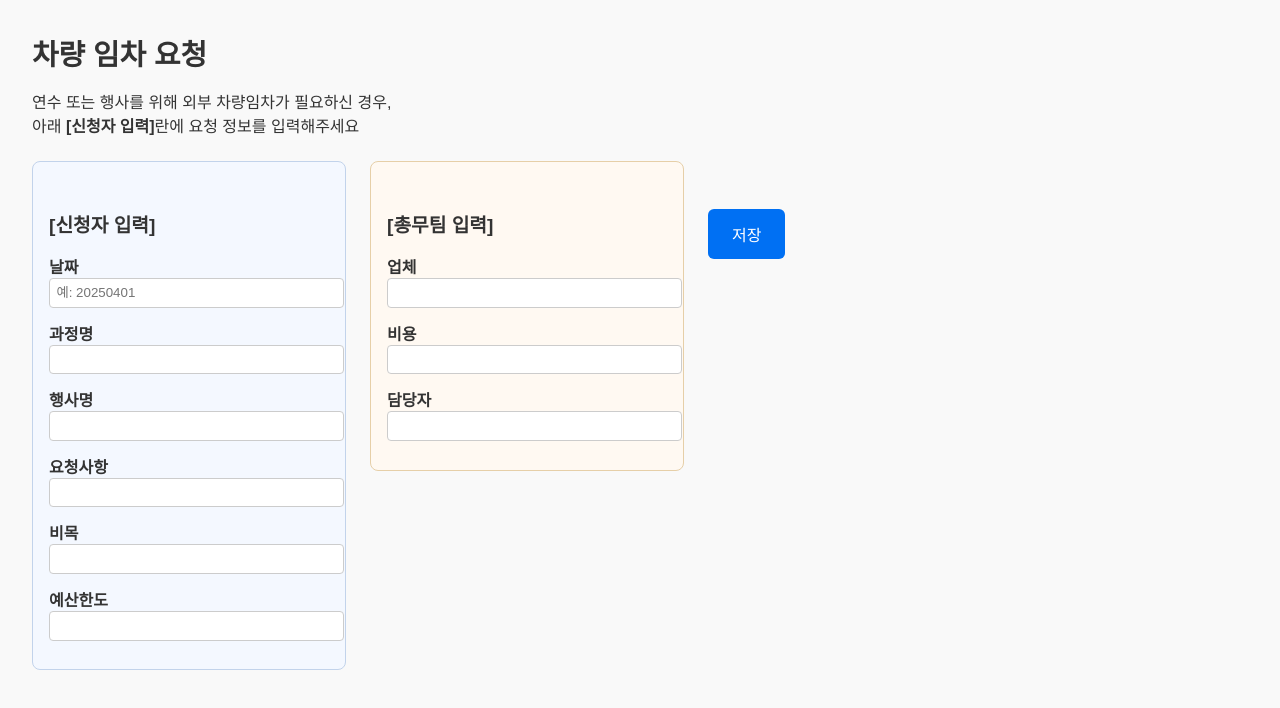
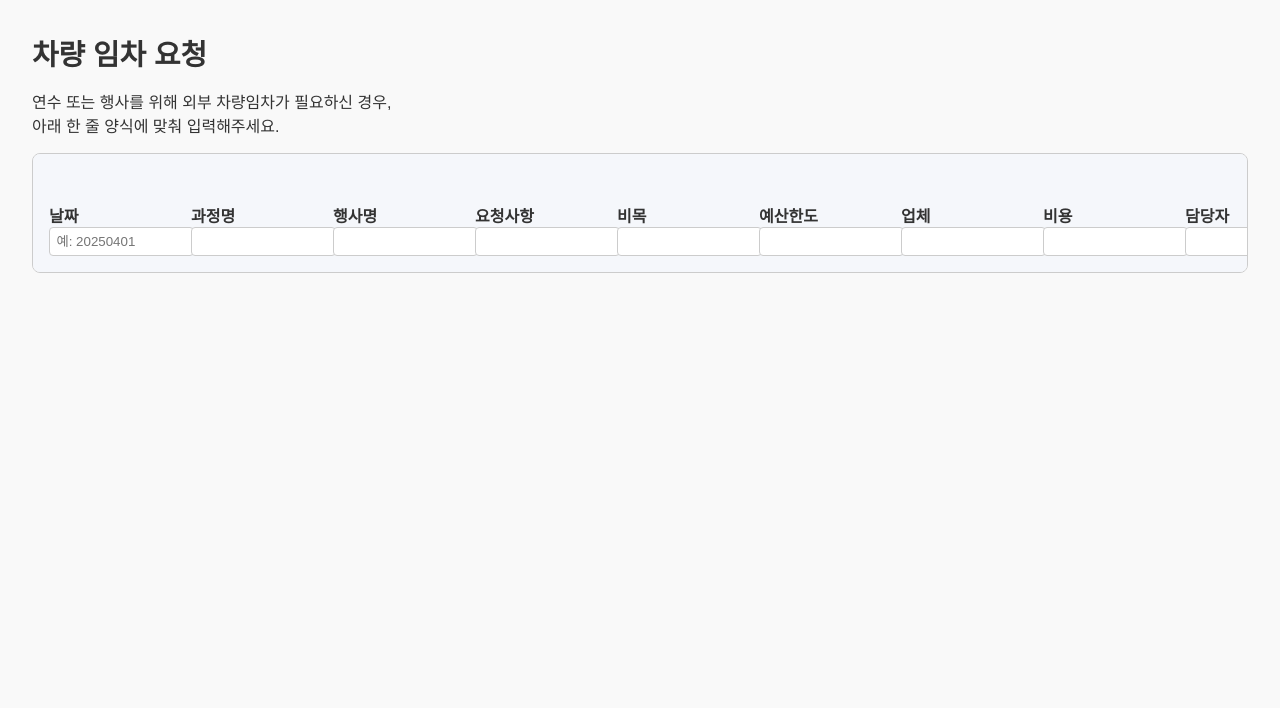
Before and after one commit to chanlee37001500/draft-generator-final, a React (Create React App) app: page / in a window 1280 px wide. Shown: the top 708 px of the page. Built offline with nearby package versions, Linux system fonts and the light colour scheme.

Commit message:
Update DraftGenerator.js

```diff
--- a/src/DraftGenerator.js
+++ b/src/DraftGenerator.js
@@ -79,27 +79,33 @@ export default function DraftGenerator() {
       <h1>차량 임차 요청</h1>
       <p>
         연수 또는 행사를 위해 외부 차량임차가 필요하신 경우,<br />
-        아래 <strong>[신청자 입력]</strong>란에 요청 정보를 입력해주세요
+        아래 한 줄 양식에 맞춰 입력해주세요.
       </p>
 
-      {/* 가로 한 줄 정렬: 신청자입력 | 총무팀입력 | 저장 */}
+      {/* 엑셀처럼 한 줄로 모든 입력 필드 나열 */}
       <div style={{
         display: "flex",
-        alignItems: "flex-start",
-        marginTop: "1.5rem",
-        gap: "1.5rem"
+        flexWrap: "nowrap",
+        overflowX: "auto",
+        gap: "0.75rem",
+        alignItems: "flex-end",
+        padding: "1rem",
+        background: "#f5f7fb",
+        borderRadius: "8px",
+        border: "1px solid #ccc"
       }}>
-        {/* 신청자 입력 */}
-        <div style={{
-          backgroundColor: "#f4f8ff",
-          border: "1px solid #c2d3eb",
-          borderRadius: "8px",
-          padding: "1rem",
-          width: "280px"
-        }}>
-          <h2>[신청자 입력]</h2>
-          {["날짜", "과정명", "행사명", "요청사항", "비목", "예산한도"].map((key) => (
-            <div key={key} style={{ marginBottom: "0.8rem" }}>
+        {[
+          "날짜",
+          "과정명",
+          "행사명",
+          "요청사항",
+          "비목",
+          "예산한도",
+          "업체",
+          "비용",
+          "담당자",
+        ].map((key) => (
+          <div key={key} style={{ minWidth: "130px" }}>
             <label>
               <strong>{key}</strong><br />
               <input
@@ -118,56 +124,21 @@ export default function DraftGenerator() {
             </label>
           </div>
         ))}
+
+        {/* 저장 버튼 */}
+        <div>
+          <button onClick={handleSave} style={{ padding: "0.6rem 1.2rem", marginTop: "1.2rem" }}>
+            저장
+          </button>
         </div>
 
-        {/* 총무팀 입력 */}
-        <div style={{
-          backgroundColor: "#fff9f2",
-          border: "1px solid #e6cfa8",
-          borderRadius: "8px",
-          padding: "1rem",
-          width: "280px"
-        }}>
-          <h2>[총무팀 입력]</h2>
-          {["업체", "비용", "담당자"].map((key) => (
-            <div key={key} style={{ marginBottom: "0.8rem" }}>
-              <label>
-                <strong>{key}</strong><br />
-                <input
-                  type="text"
-                  name={key}
-                  value={form[key]}
-                  onChange={handleChange}
-                  style={{
-                    width: "100%",
-                    padding: "0.4rem",
-                    borderRadius: "4px",
-                    border: "1px solid #ccc"
-                  }}
-                />
-              </label>
-            </div>
-          ))}
-        </div>
-
-        {/* 저장 버튼 + 날짜 */}
-        <div style={{
-          display: "flex",
-          flexDirection: "column",
-          alignItems: "center",
-          gap: "1rem",
-          paddingTop: "2rem"
-        }}>
-          <button onClick={handleSave} style={{ padding: "0.8rem 1.5rem" }}>저장</button>
-          {savedDate && (
-            <div style={{ fontSize: "0.9rem", color: "#555" }}>
-              저장일자: {savedDate}
-            </div>
-          )}
+        {/* 저장일자 표시 */}
+        <div style={{ marginTop: "1.2rem", fontSize: "0.9rem", color: "#555" }}>
+          {savedDate && <>저장일자: {savedDate}</>}
         </div>
       </div>
 
-      {/* 오류 메시지 */}
+      {/* 에러 메시지 */}
       {error && <pre style={{ color: "red", marginTop: "1rem" }}>{error}</pre>}
 
       {/* 출력 결과 */}
```
Lines whose indentation alone changed are shown as unchanged.
